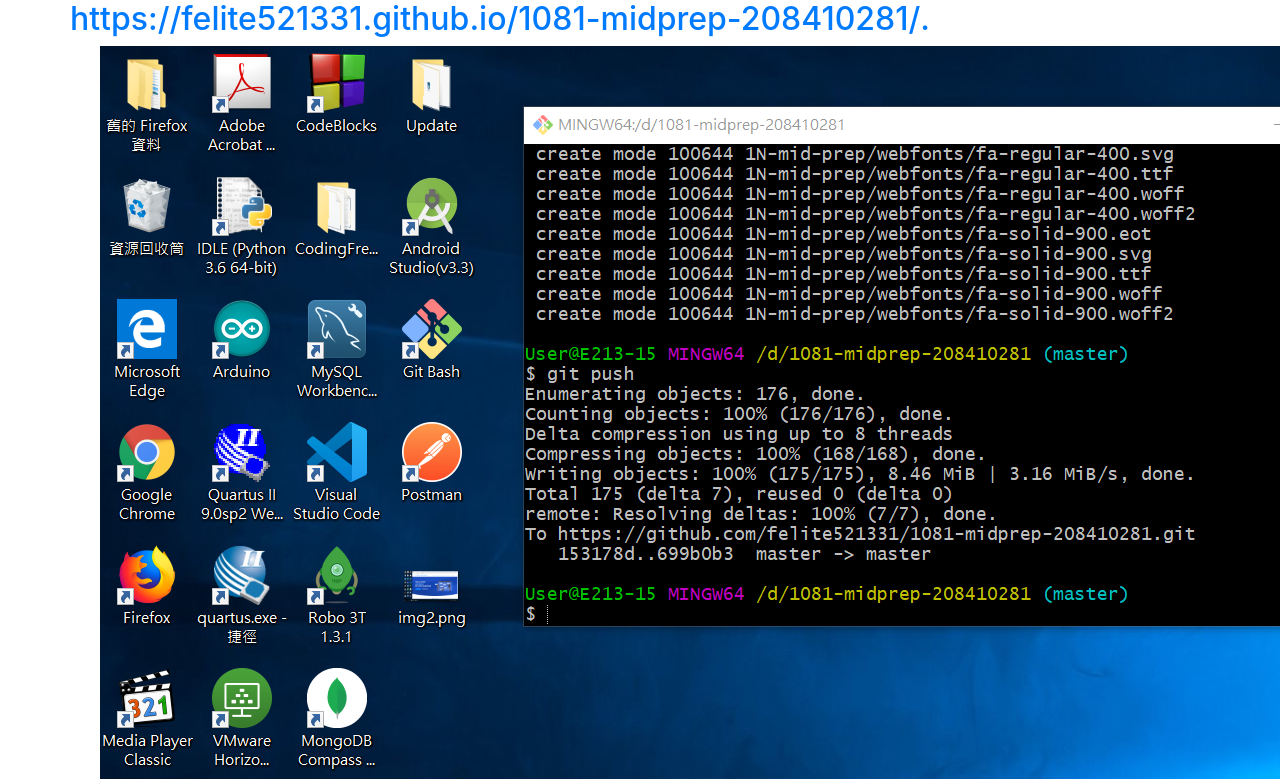
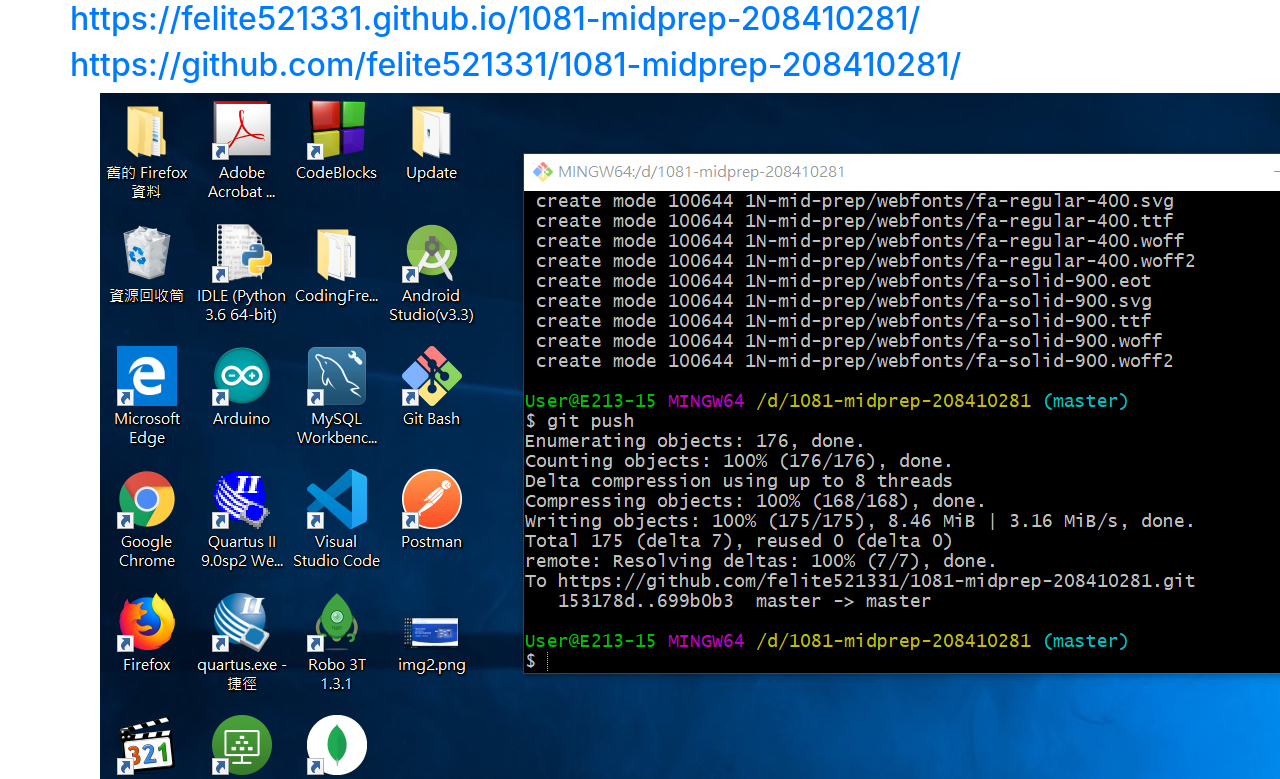
Before and after one commit to felite521331/1081-midprep-208410281, a plain HTML site: page 1N-mid-prep/p1/midterm.html in a window 1280 px wide. Shown: the top 779 px of the page. Drawn offline with Linux system fonts and the light colour scheme; files whose address does not match are found by name.

Commit message:
Update midterm.html

```diff
--- a/1N-mid-prep/p1/midterm.html
+++ b/1N-mid-prep/p1/midterm.html
@@ -18,7 +18,7 @@
         </a>
         <a href="#">
           <h2>
-            .
+            https://github.com/felite521331/1081-midprep-208410281/
           </h2>
         </a>
       </div>
```
